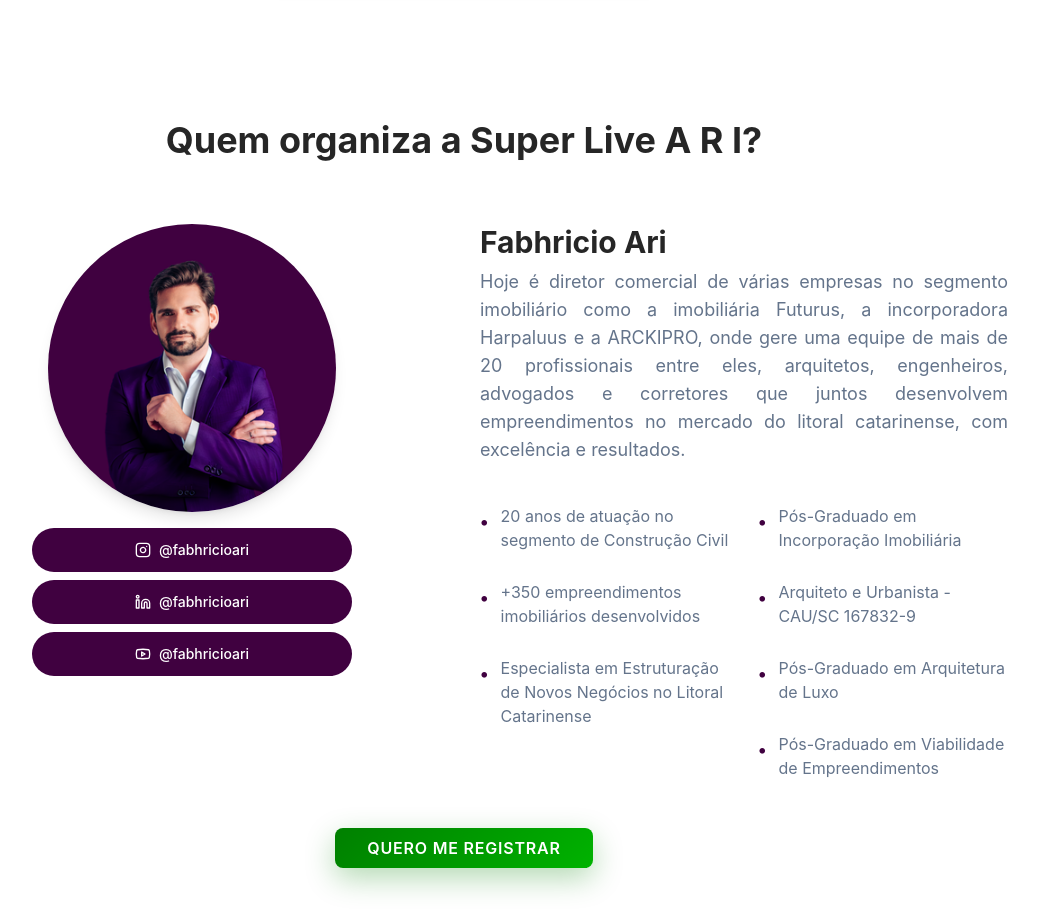
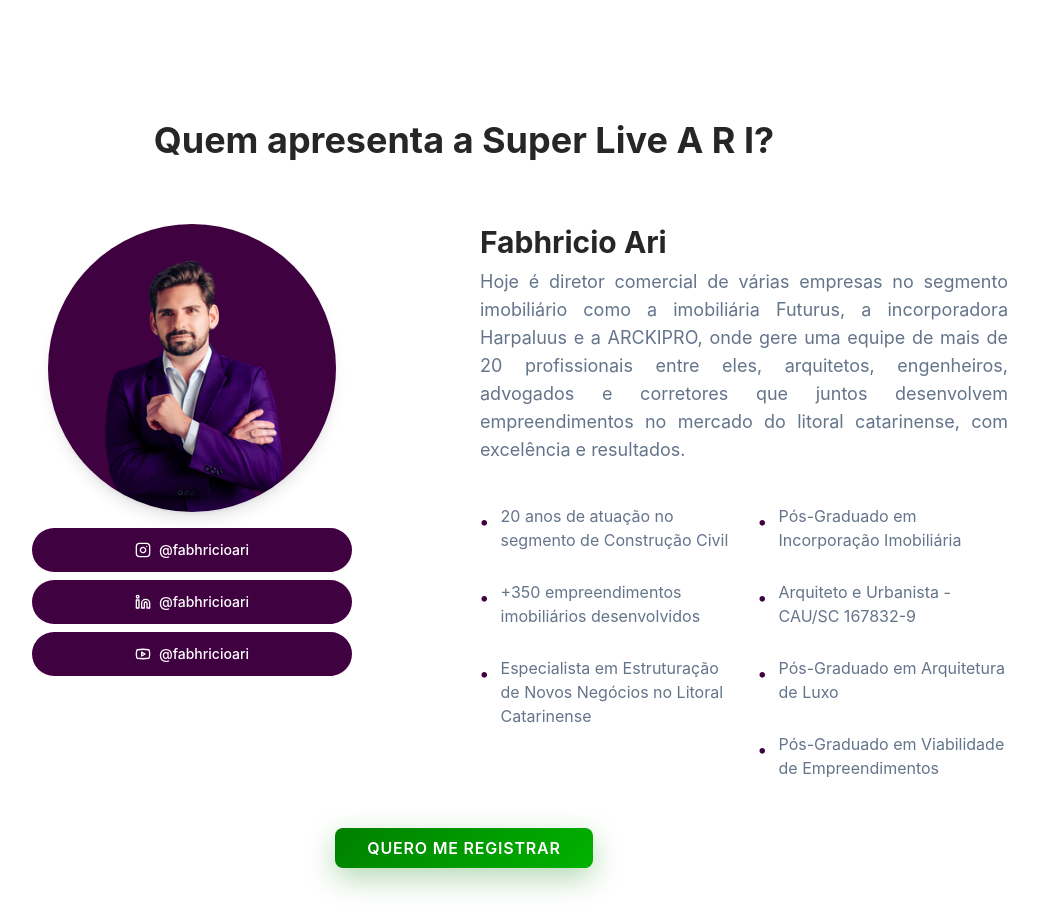
Before and after one commit to Giovanny-arck/lp-ari-organic, a React (Vite) app: page / in a window 1280 px wide. Shown: the part 5200-6117 px from the top of the page, without its empty margins (176-1214 px from the left). Built offline with nearby package versions, Linux system fonts and the light colour scheme.

Commit message:
Update LandingPage.tsx

```diff
--- a/src/components/LandingPage.tsx
+++ b/src/components/LandingPage.tsx
@@ -495,7 +495,7 @@ Chega de ver seu dinheiro parado e perdendo valor para a inflação. Com os Ativ
       <section className="py-8 sm:py-12 lg:py-16 xl:py-20 px-4 sm:px-6 bg-white">
         <div className="container mx-auto max-w-6xl">
           <h2 className="section-title text-2xl sm:text-3xl lg:text-4xl text-center mb-8 sm:mb-12 lg:mb-16">
-            Quem organiza a Super Live A R I?
+            Quem apresenta a Super Live A R I?
           </h2>
 
           <div className="max-w-6xl mx-auto">
```
